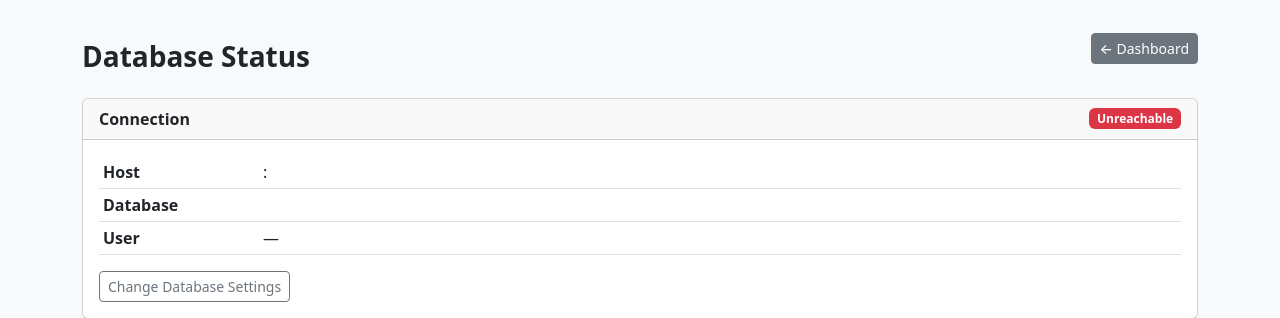
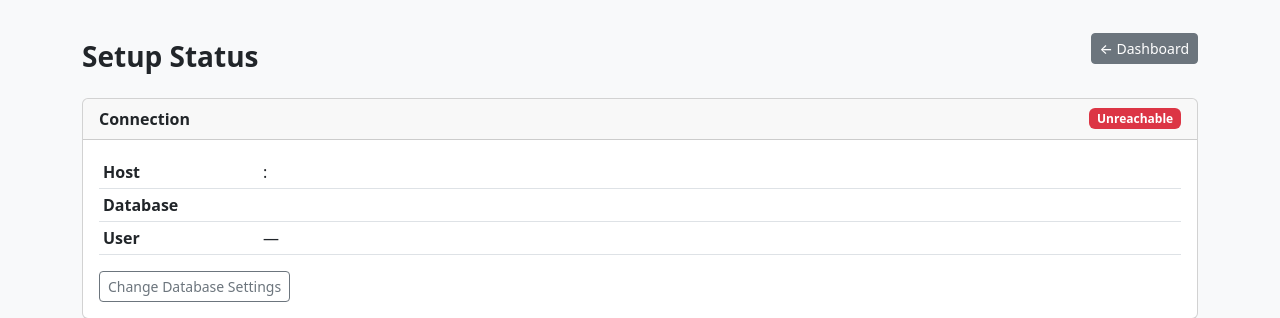
Before and after one commit to ell249/patrecorder, a Python web app: template templates/setup_status.html in a window 1280 px wide. Shown: the part 62-380 px from the top of the page. Run offline with Jinja, Linux system fonts and the light colour scheme; the template is opened without the code that fills it, so the values that code supplies are empty; some libraries are stand-ins or nearby versions.

Commit message:
Change setup page name

```diff
--- a/templates/setup_status.html
+++ b/templates/setup_status.html
@@ -1,10 +1,10 @@
 {% extends "base.html" %}
-{% block title %}Database Status{% endblock %}
+{% block title %}Setup Status{% endblock %}
 
 {% block content %}
 
 <div class="d-flex justify-content-between align-items-center mb-4">
-    <h3 class="mb-0">Database Status</h3>
+    <h3 class="mb-0">Setup Status</h3>
     <a href="{{ url_for('main.dashboard') }}" class="btn btn-sm btn-secondary">
         &larr; Dashboard
     </a>
```
